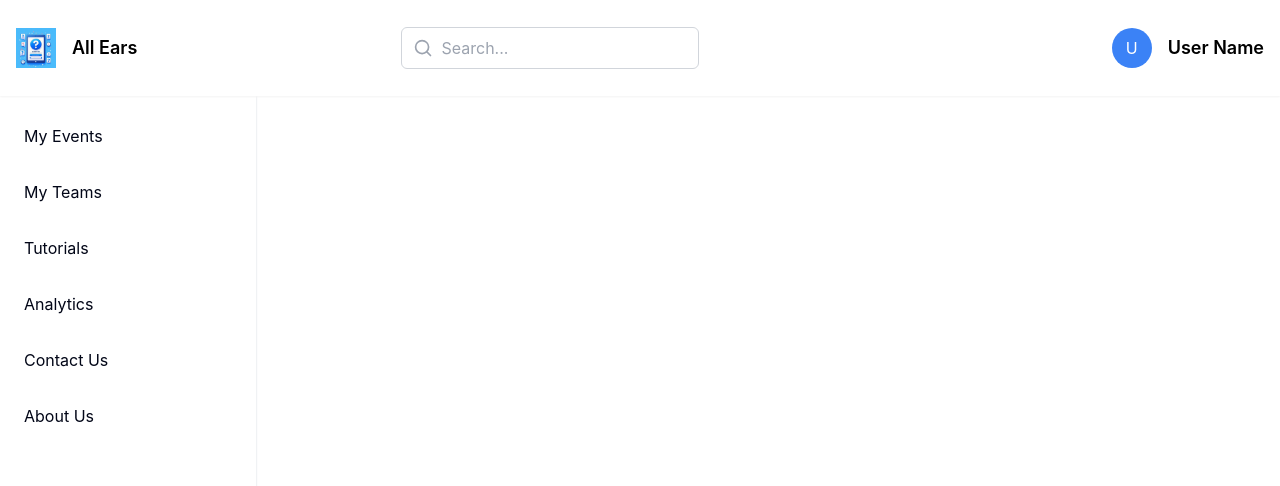
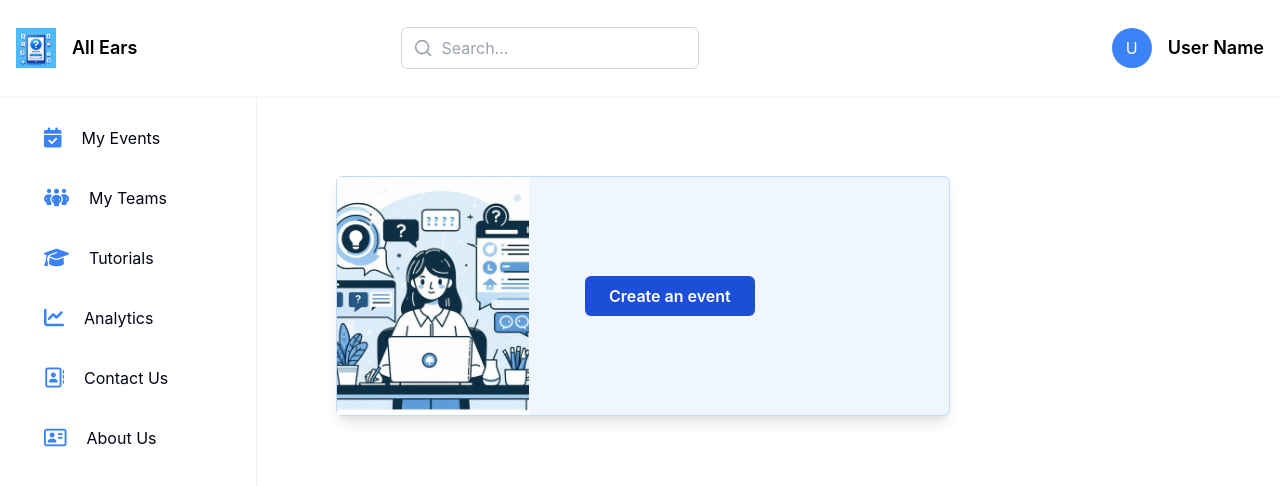
Before and after one commit to amh23/allears, a React (Create React App) app in the folder frontend/: page /dashboard in a window 1280 px wide. Shown: the top 486 px of the page. Built offline with nearby package versions, Linux system fonts and the light colour scheme.

Commit message:
Add fontawesome icon in sidebar links, add main content page

```diff
--- a/frontend/src/pages/DashboardPage.js
+++ b/frontend/src/pages/DashboardPage.js
@@ -1,20 +1,24 @@
+import MainContent from './MainContent';
 import  Navbar  from './Navbar';
 import Sidebar  from './Sidebar';
 
 const DashboardPage = () => {
   const menu_items = [
-    { id: 1, name: 'My Events', link: '/events'},
-    { id: 2, name: 'My Teams', link: '/teams'},
-    { id: 3, name: 'Tutorials', link: '/tutorials'},
-    { id: 4, name: 'Analytics', link: '/analytics'},
-    { id: 5, name: 'Contact Us', link: '/contactus'},
-    { id: 6, name: 'About Us', link: '/aboutus'},
+    { id: 1, name: 'My Events', link: '/events', icon: 'fa-solid fa-calendar-check'},
+    { id: 2, name: 'My Teams', link: '/teams', icon: 'fa-solid fa-people-group'},
+    { id: 3, name: 'Tutorials', link: '/tutorials', icon: 'fa-solid fa-graduation-cap'},
+    { id: 4, name: 'Analytics', link: '/analytics', icon: 'fa-solid fa-chart-line'},
+    { id: 5, name: 'Contact Us', link: '/contactus', icon: 'fa-regular fa-address-book'},
+    { id: 6, name: 'About Us', link: '/aboutus', icon: 'fa-regular fa-address-card'},
   ];
 
   return (
     <div>
       <Navbar menuItems={menu_items} />
+      <div className="flex flex-col"> {/* To place sidebar and main content correctly */}
       <Sidebar menuItems={menu_items} />
+      <MainContent />
+      </div>
     </div>
   );
 };
--- /dev/null
+++ b/frontend/src/pages/MainContent.js
@@ -0,0 +1,20 @@
+import React from 'react';
+
+const MainContent = () => {
+  return (
+     <div className="ml-64 mt-24"> {/* Left space for nav and side bar */}
+       <div className="flex w-3/5 h-60 m-20 mx-15  bg-blue-50 border border-blue-200 rounded-md shadow-lg">
+       <div className="flex-none w-48 relative">
+            <img src="main-content.png" alt="main content" className="absolute inset-0 w-full h-full object-cover" />
+        </div>
+        <div className="flex items-center justify-center p-14">
+            <button className="h-10 px-6 font-semibold rounded-md bg-blue-700 text-white" type="submit">
+                Create an event
+            </button>
+        </div>
+       </div>
+     </div>
+  )
+}
+
+export default MainContent;
--- a/frontend/src/pages/Navbar.js
+++ b/frontend/src/pages/Navbar.js
@@ -26,7 +26,7 @@ const Navbar = ({ menuItems = [] }) => {
 
         {width < 640 && isMenuOpen &&  ( // Show menu when hamburger menu is clicked
           <div
-          class="absolute text-sm  bg-blue-200  text-slate-700 rounded-sm shadow-lg top-8 right-8 "
+          class="absolute text-sm  bg-slate-100 text-slate-700 rounded-sm shadow-lg shadow-slate-300 top-8 right-8 "
           >
             <button
               id="btnClose"
@@ -38,7 +38,7 @@ const Navbar = ({ menuItems = [] }) => {
 
             {menuItems.map((item) => (
               <div key={item.id}
-                  class="hover:text-slate-800  hover:font-semibold px-10 py-2"
+                  class="hover:text-slate-800  hover:font-semibold hover:bg-blue-300 focus:bg-blue-100 px-10 py-2"
                   >
                 <a
                   href={item.link}
--- a/frontend/src/pages/Sidebar.js
+++ b/frontend/src/pages/Sidebar.js
@@ -8,7 +8,9 @@ const Sidebar = ({ menuItems = [] }) => {
             <div class="p-4 space-y-4">
                 {   menuItems.map(item => (
                     <div key={item.id}>
-                        <a href={item.link}  class="flex items-center space-x-4 p-2 hover:bg-indigo-200 rounded-md">{item.name}</a>
+                        <a href={item.link}  class="flex items-center space-x-4 p-2 hover:bg-blue-300 rounded-md">
+                        <i className={`${item.icon} text-xl text-blue-500 px-5`}></i>
+                        {item.name}</a>
                     </div>
                 ))}
             </div>
```
Also changed, not shown: frontend/public/main-content.png (added).
